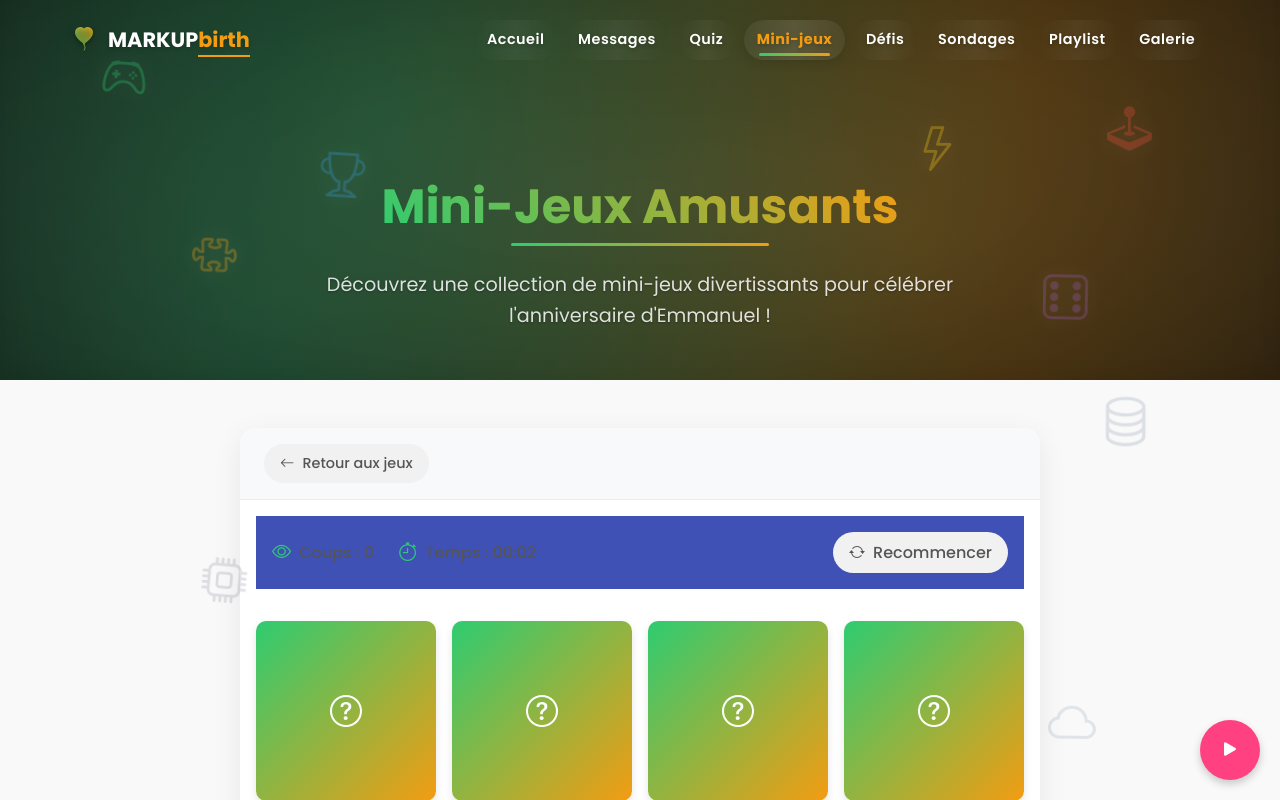
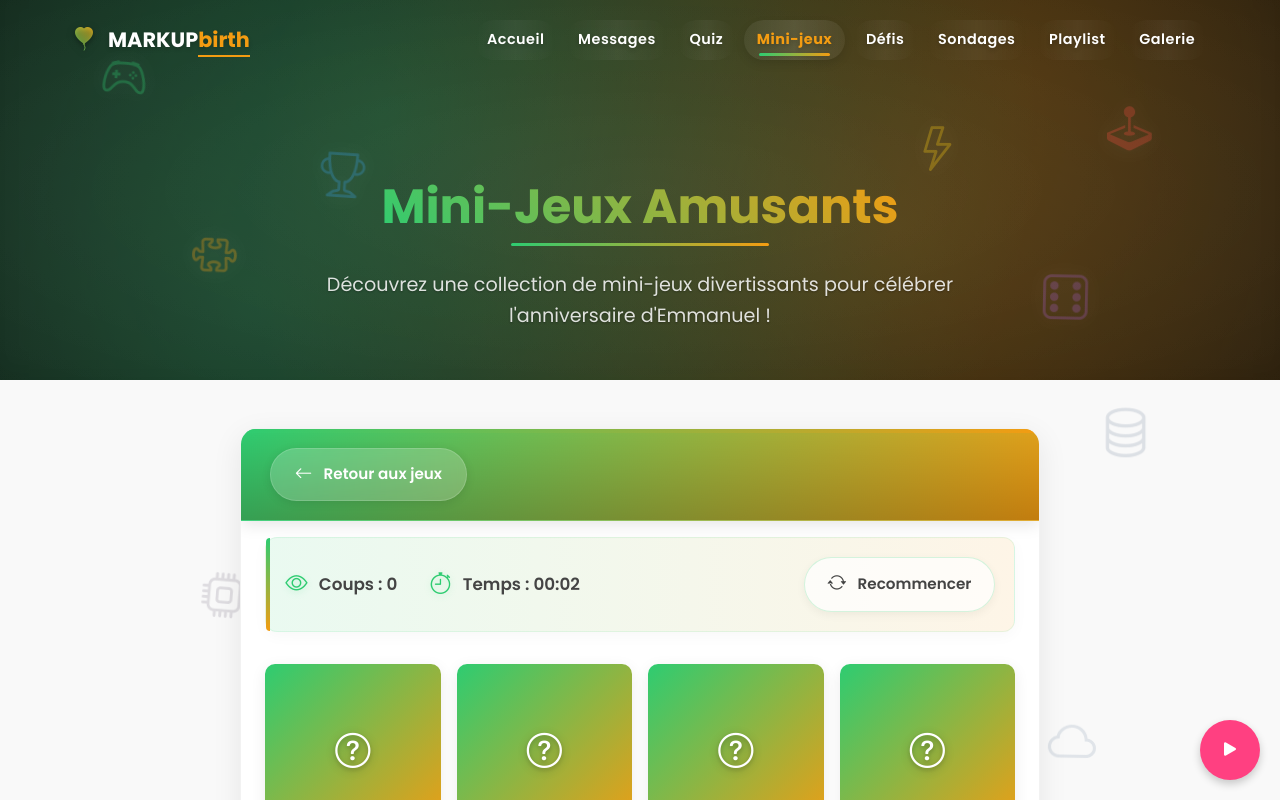
Before and after one commit to MARKUPsoft-corp/MARKUPbirth, a Nuxt app: page /jeux in a window 1280 px wide. Both pictures are taken after a click on the element 245 px from the left and 619 px from the top of the page. Shown: the top 800 px of the page. Built offline with nearby package versions, Linux system fonts and the light colour scheme.

Commit message:
stylisation des cartes e jeu

```diff
--- a/components/games/MemoryGame.vue
+++ b/components/games/MemoryGame.vue
@@ -203,57 +203,91 @@ onUnmounted(() => {
   width: 100%;
   max-width: 800px;
   margin: 0 auto;
-  padding: 1rem;
+  padding: 1rem 1.5rem 2rem;
+  position: relative;
 }
 
 .game-header {
   display: flex;
   justify-content: space-between;
   align-items: center;
-  margin-bottom: 1.5rem;
+  margin-bottom: 2rem;
+  padding: 1.2rem;
+  background: linear-gradient(to right, rgba(46, 204, 113, 0.1), rgba(243, 156, 18, 0.1));
+  border-radius: 12px;
+  box-shadow: 0 4px 15px rgba(0, 0, 0, 0.03);
+  border: 1px solid rgba(46, 204, 113, 0.1);
+  position: relative;
+}
+
+.game-header::before {
+  content: '';
+  position: absolute;
+  top: 0;
+  left: 0;
+  width: 4px;
+  height: 100%;
+  background: linear-gradient(to bottom, var(--primary-green), var(--primary-orange));
+  border-radius: 12px 0 0 12px;
 }
 
 .game-stats {
   display: flex;
-  gap: 1.5rem;
+  gap: 2rem;
 }
 
 .stat-item {
   display: flex;
   align-items: center;
-  gap: 0.5rem;
-  font-weight: 500;
-  color: #555;
+  gap: 0.7rem;
+  font-weight: 600;
+  color: #444;
+  font-size: 1.05rem;
 }
 
 .stat-item i {
   color: var(--primary-green);
-  font-size: 1.2rem;
+  font-size: 1.4rem;
+  filter: drop-shadow(0 2px 3px rgba(46, 204, 113, 0.2));
 }
 
 .reset-button {
   display: inline-flex;
   align-items: center;
-  gap: 0.5rem;
-  padding: 0.5rem 1rem;
-  background: #f1f1f1;
-  border: none;
+  gap: 0.7rem;
+  padding: 0.7rem 1.4rem;
+  background: rgba(255, 255, 255, 0.7);
+  border: 1px solid rgba(46, 204, 113, 0.2);
   border-radius: 50px;
-  color: #555;
-  font-weight: 500;
+  color: #444;
+  font-weight: 600;
+  font-size: 0.95rem;
   cursor: pointer;
   transition: all 0.3s ease;
+  box-shadow: 0 3px 10px rgba(0, 0, 0, 0.05);
 }
 
 .reset-button:hover {
-  background: #e4e4e4;
-  transform: translateY(-2px);
+  background: rgba(255, 255, 255, 0.9);
+  transform: translateY(-3px);
+  box-shadow: 0 5px 15px rgba(46, 204, 113, 0.15);
+  color: var(--primary-green);
+}
+
+.reset-button i {
+  font-size: 1.2rem;
+  transition: transform 0.3s ease;
+}
+
+.reset-button:hover i {
+  transform: rotate(45deg);
 }
 
 .memory-board {
   display: grid;
   grid-gap: 1rem;
   perspective: 1000px;
+  margin-top: 1rem;
 }
 
 .memory-card {
@@ -278,12 +312,13 @@ onUnmounted(() => {
   width: 100%;
   height: 100%;
   border-radius: 10px;
-  box-shadow: 0 4px 8px rgba(0, 0, 0, 0.1);
-  transition: box-shadow 0.3s;
+  box-shadow: 0 4px 15px rgba(0, 0, 0, 0.08);
+  transition: all 0.3s ease;
 }
 
 .memory-card:not(.matched):hover .card-inner {
-  box-shadow: 0 8px 16px rgba(0, 0, 0, 0.15);
+  box-shadow: 0 8px 20px rgba(0, 0, 0, 0.15);
+  transform: translateY(-3px);
 }
 
 .card-front, .card-back {
@@ -301,11 +336,24 @@ onUnmounted(() => {
 .card-front {
   background: linear-gradient(135deg, var(--primary-green), var(--primary-orange));
   color: white;
+  text-shadow: 0 2px 4px rgba(0, 0, 0, 0.2);
+}
+
+.card-front i {
+  filter: drop-shadow(0 2px 4px rgba(0, 0, 0, 0.2));
+  font-size: 2.2rem;
 }
 
 .card-back {
   background: white;
   transform: rotateY(180deg);
+  box-shadow: inset 0 0 0 2px rgba(46, 204, 113, 0.1);
+}
+
+.card-back i {
+  font-size: 2.2rem;
+  filter: drop-shadow(0 2px 3px rgba(0, 0, 0, 0.1));
+  transform: scale(1.2);
 }
 
 .win-screen {
@@ -320,59 +368,108 @@ onUnmounted(() => {
   background: rgba(255, 255, 255, 0.9);
   z-index: 10;
   animation: fadeIn 0.5s ease;
+  backdrop-filter: blur(5px);
 }
 
 .win-content {
   text-align: center;
   background: white;
   border-radius: 16px;
-  padding: 2rem;
-  box-shadow: 0 10px 30px rgba(0, 0, 0, 0.1);
+  padding: 2.5rem;
+  box-shadow: 0 15px 40px rgba(0, 0, 0, 0.1);
   max-width: 90%;
+  border: 1px solid rgba(46, 204, 113, 0.1);
+  position: relative;
+}
+
+.win-content::before {
+  content: '';
+  position: absolute;
+  top: 0;
+  left: 0;
+  right: 0;
+  height: 4px;
+  background: linear-gradient(90deg, var(--primary-green), var(--primary-orange));
+  border-radius: 16px 16px 0 0;
 }
 
 .win-icon {
-  width: 80px;
-  height: 80px;
-  margin: 0 auto 1.5rem;
+  width: 90px;
+  height: 90px;
+  margin: 0 auto 1.8rem;
   background: linear-gradient(135deg, var(--primary-green), var(--primary-orange));
   color: white;
   border-radius: 50%;
   display: flex;
   justify-content: center;
   align-items: center;
-  font-size: 2.5rem;
+  font-size: 2.8rem;
+  box-shadow: 0 10px 25px rgba(46, 204, 113, 0.2);
 }
 
 .win-content h2 {
-  font-size: 2rem;
-  margin-bottom: 1rem;
+  font-size: 2.2rem;
+  margin-bottom: 1.2rem;
   color: #333;
+  background: linear-gradient(45deg, var(--primary-green), var(--primary-orange));
+  -webkit-background-clip: text;
+  -webkit-text-fill-color: transparent;
 }
 
 .win-content p {
-  color: #666;
-  margin-bottom: 1.5rem;
+  color: #555;
+  margin-bottom: 1.8rem;
+  font-size: 1.1rem;
 }
 
 .play-again-button {
   display: inline-flex;
   align-items: center;
-  gap: 0.5rem;
-  padding: 0.8rem 1.5rem;
+  gap: 0.7rem;
+  padding: 1rem 2rem;
   background: linear-gradient(45deg, var(--primary-green), var(--primary-orange));
   color: white;
   border: none;
   border-radius: 50px;
-  font-weight: 500;
-  font-size: 1rem;
+  font-weight: 600;
+  font-size: 1.1rem;
   cursor: pointer;
   transition: all 0.3s ease;
+  box-shadow: 0 5px 15px rgba(46, 204, 113, 0.2);
+  position: relative;
+  overflow: hidden;
+}
+
+.play-again-button::before {
+  content: '';
+  position: absolute;
+  top: 0;
+  left: -100%;
+  width: 100%;
+  height: 100%;
+  background: linear-gradient(90deg,
+    rgba(255, 255, 255, 0) 0%,
+    rgba(255, 255, 255, 0.3) 50%,
+    rgba(255, 255, 255, 0) 100%);
+  transition: left 0.5s ease;
+}
+
+.play-again-button:hover::before {
+  left: 100%;
 }
 
 .play-again-button:hover {
   transform: translateY(-3px);
-  box-shadow: 0 5px 15px rgba(46, 204, 113, 0.2);
+  box-shadow: 0 8px 25px rgba(46, 204, 113, 0.3);
+}
+
+.play-again-button i {
+  font-size: 1.2rem;
+  transition: transform 0.3s ease;
+}
+
+.play-again-button:hover i {
+  transform: rotate(45deg);
 }
 
 @keyframes fadeIn {
@@ -382,11 +479,23 @@ onUnmounted(() => {
 
 @media (max-width: 768px) {
   .memory-board {
-    grid-gap: 0.5rem;
+    grid-gap: 0.8rem;
   }
 
   .card-front, .card-back {
     font-size: 1.5rem;
+  }
+
+  .game-stats {
+    gap: 1.2rem;
+  }
+
+  .stat-item {
+    font-size: 0.95rem;
+  }
+
+  .stat-item i {
+    font-size: 1.2rem;
   }
 }
 
@@ -395,10 +504,31 @@ onUnmounted(() => {
     flex-direction: column;
     gap: 1rem;
     align-items: flex-start;
+    padding: 1rem;
   }
 
   .card-front, .card-back {
     font-size: 1.2rem;
   }
+
+  .win-content {
+    padding: 1.8rem;
+  }
+
+  .win-icon {
+    width: 70px;
+    height: 70px;
+    font-size: 2.2rem;
+    margin-bottom: 1.2rem;
+  }
+
+  .win-content h2 {
+    font-size: 1.8rem;
+  }
+
+  .play-again-button {
+    padding: 0.8rem 1.5rem;
+    font-size: 1rem;
+  }
 }
 </style>
--- a/pages/jeux.vue
+++ b/pages/jeux.vue
@@ -649,34 +649,71 @@ const handleGameComplete = (result) => {
   border-radius: 16px;
   box-shadow: 0 8px 30px rgba(0, 0, 0, 0.08);
   overflow: hidden;
+  position: relative;
+  border: 1px solid rgba(0, 0, 0, 0.05);
+}
+
+.active-game-container::before {
+  content: '';
+  position: absolute;
+  top: 0;
+  left: 0;
+  right: 0;
+  height: 4px;
+  background: linear-gradient(90deg, var(--primary-green), var(--primary-orange));
+  z-index: 5;
 }
 
 .game-nav {
   display: flex;
   justify-content: space-between;
-  padding: 1rem 1.5rem;
-  background: #f8f9fa;
-  border-bottom: 1px solid rgba(0, 0, 0, 0.05);
+  padding: 1.2rem 1.8rem;
+  background: linear-gradient(135deg, var(--primary-green), var(--primary-orange));
+  border-bottom: 1px solid rgba(255, 255, 255, 0.1);
+  box-shadow: 0 4px 15px rgba(0, 0, 0, 0.1);
+  position: relative;
+}
+
+.game-nav::after {
+  content: '';
+  position: absolute;
+  bottom: 0;
+  left: 0;
+  width: 100%;
+  height: 100%;
+  background: linear-gradient(to bottom, rgba(0, 0, 0, 0), rgba(0, 0, 0, 0.2));
+  pointer-events: none;
 }
 
 .back-button {
   display: inline-flex;
   align-items: center;
-  gap: 0.5rem;
-  padding: 0.5rem 1rem;
-  background: #f1f1f1;
+  gap: 0.7rem;
+  padding: 0.7rem 1.5rem;
+  background: rgba(255, 255, 255, 0.2);
   border: none;
   border-radius: 50px;
-  color: #555;
-  font-weight: 500;
-  font-size: 0.9rem;
+  color: white;
+  font-weight: 600;
+  font-size: 0.95rem;
   cursor: pointer;
   transition: all 0.3s ease;
+  position: relative;
+  z-index: 10;
+  box-shadow: 0 2px 10px rgba(0, 0, 0, 0.1);
+  backdrop-filter: blur(4px);
+  border: 1px solid rgba(255, 255, 255, 0.15);
 }
 
 .back-button:hover {
-  background: #e4e4e4;
-  transform: translateY(-2px);
+  background: rgba(255, 255, 255, 0.3);
+  transform: translateY(-3px);
+  box-shadow: 0 5px 15px rgba(0, 0, 0, 0.15);
+}
+
+.back-button i {
+  font-size: 1.1rem;
+  transition: transform 0.3s ease;
 }
 
 /* Placeholder pour les jeux en développement */
```
Also changed, not shown: components/games/SpeedClickGame.vue (+182 -34 lines).
